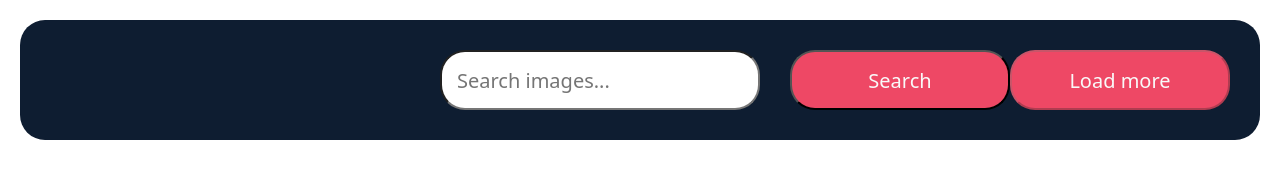
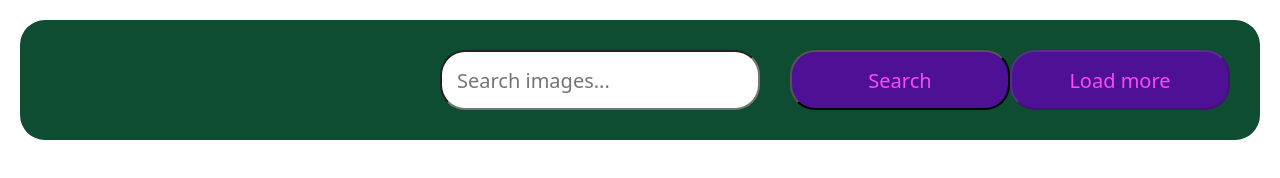
Before and after one commit to WixJoker/goit-js-hw-11, a website built with Parcel: page src/index.html in a window 1280 px wide. Built offline with nearby package versions, Linux system fonts and the light colour scheme; what simplelightbox would draw is missing.

Commit message:
final changes hopefull

```diff
--- a/src/sass/_common.scss
+++ b/src/sass/_common.scss
@@ -1,9 +1,9 @@
 @import '~node_modules/modern-normalize/modern-normalize.css';
 
 :root {
-  --main-color: #f9f9f9;
-  --secondary-color: #0e1d31;
-  --accent-color: #ee4865;
+  --main-color: #f949f9;
+  --secondary-color: #0e4d31;
+  --accent-color: #4e1195;
 }
 body {
   font-size: 20px;
```
